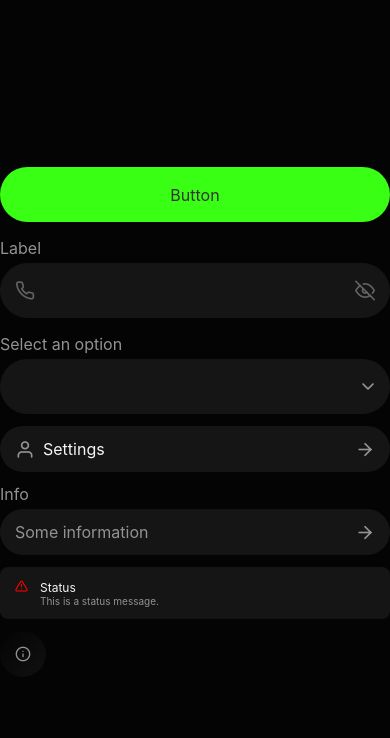
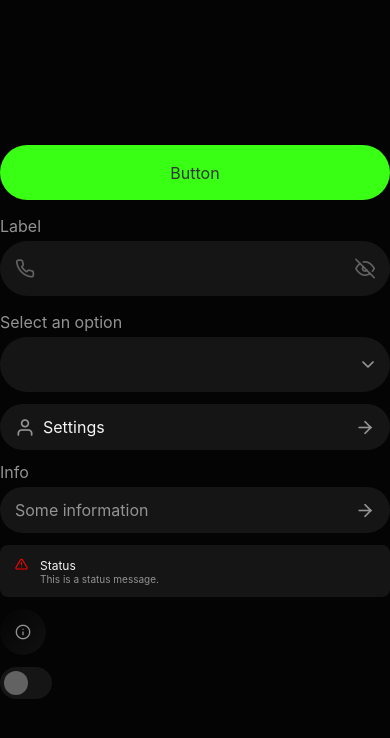
Before and after one commit to mr2726/new_wrapgo_app, a React Native app: screen / in a window 390 px wide. Shown: the top 738 px of the page. Built offline with nearby package versions, Linux system fonts and the light colour scheme.

Commit message:
TogglerButton_

```diff
--- a/App.js
+++ b/App.js
@@ -7,6 +7,7 @@ import {SettingsButton} from './src/components/ui/settingsButton';
 import {InfoInput_} from './src/components/ui/infoInputs';
 import {StatusBar_} from './src/components/ui/statusBar';
 import {InfoButton_} from './src/components/ui/infoButton';
+import {ToggleButton_} from './src/components/ui/toggleButton';
 import React from 'react';
 import {Feather} from '@expo/vector-icons';
 
@@ -38,6 +39,7 @@ export default function App() {
         <InfoInput_ label="Info" value="Some information" onPress={() => alert('Info pressed!')}/>
         <StatusBar_ title="Status" description="This is a status message." icon="alert-triangle" color="#ff0000" />
         <InfoButton_ onPress={() => alert('Info button pressed!')} />
+        <ToggleButton_ onPress={(value) => console.log(value)} dispable={false} />
       </View>
       <StatusBar style="auto" />
     </View>
--- /dev/null
+++ b/src/components/ui/toggleButton.jsx
@@ -0,0 +1,35 @@
+import {View, Pressable} from 'react-native';
+import React from 'react';
+
+export const ToggleButton_ = ({onPress, dispable, style}) => {
+    const [isOn, setIsOn] = React.useState(false);
+
+    const handlePress = () => {
+        if (dispable) return;
+        if (onPress) onPress(!isOn);
+        setIsOn(!isOn);
+    };
+    return (
+        <Pressable onPress={handlePress} style={
+            {
+                width: 52,
+                height: 32,
+                borderRadius: 16,
+                backgroundColor: '#151515',
+                display: 'flex',
+                alignItems: isOn ? 'flex-end' : 'flex-start',
+                justifyContent: 'center',
+                padding: 4,
+                opacity: dispable ? 0.5 : 1,
+                ...style,
+            }
+        } disabled={dispable}>
+            <View style={{
+                width: 24,
+                height: 24,
+                borderRadius: 12,
+                backgroundColor: isOn ? '#39ff14' : '#626262',
+            }} />
+        </Pressable>
+    );
+}
```
Also changed, not shown: 1 other file (tests, documents, lock files or other folders).
